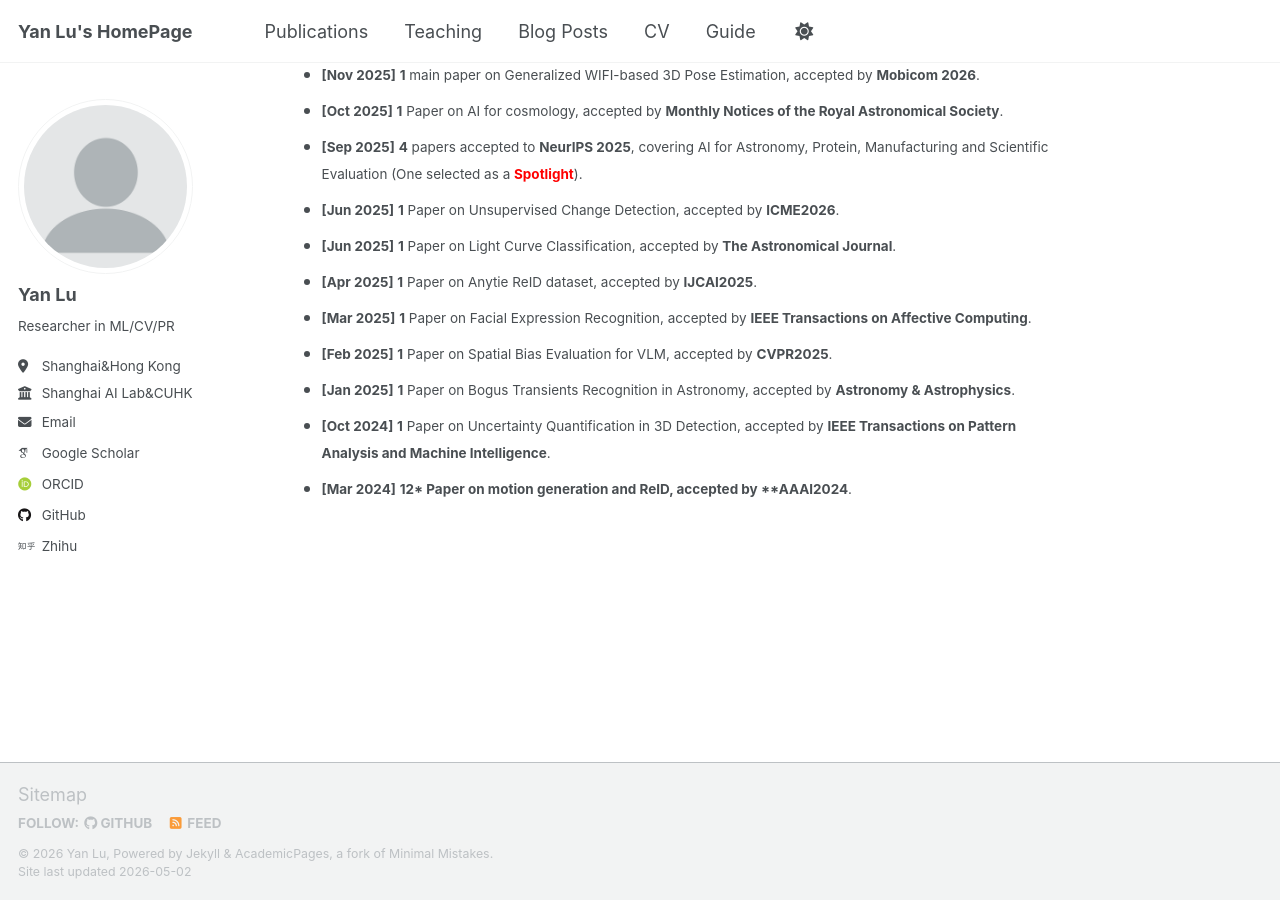
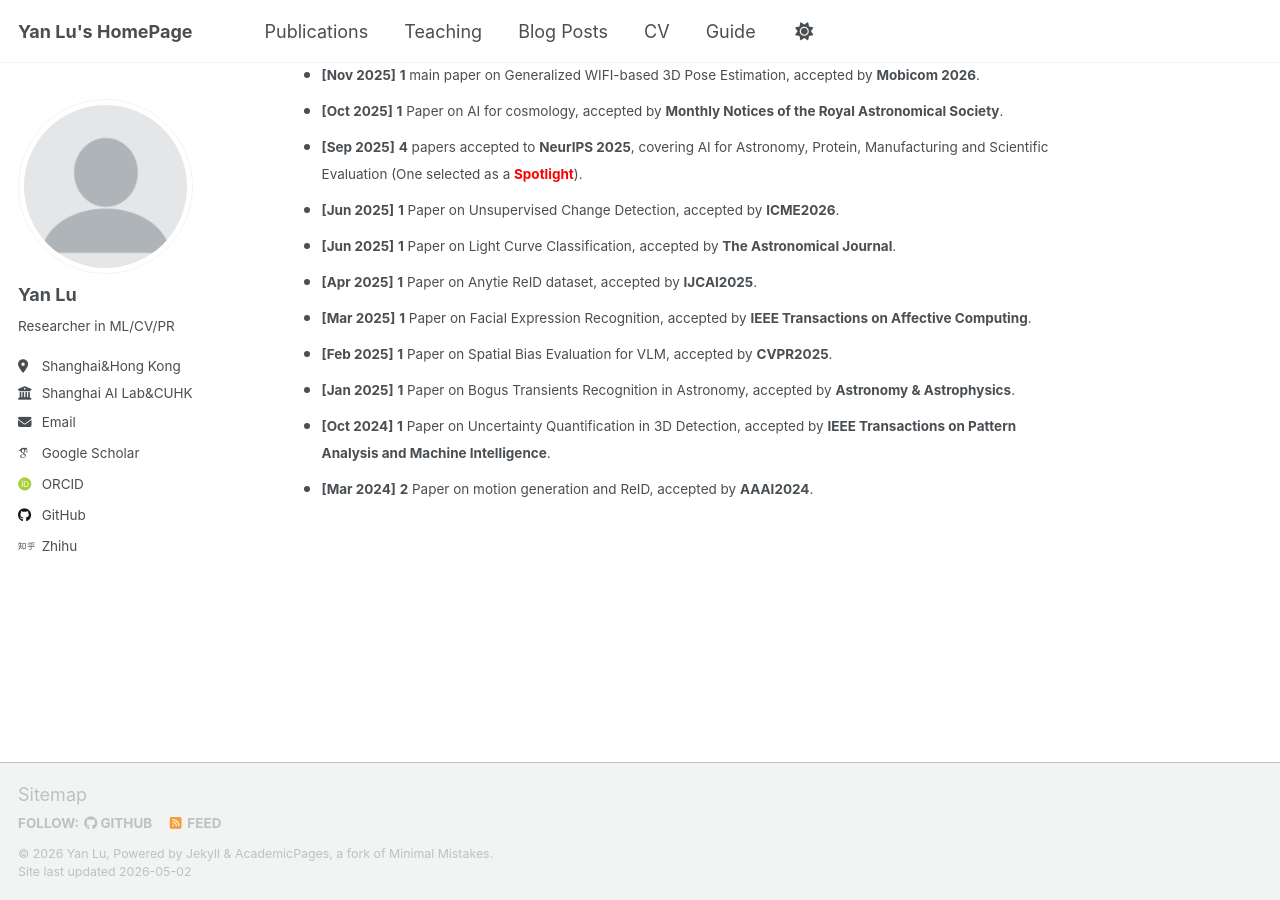
Before and after one commit to SuperMHP/SuperMHP.github.io, a Jekyll site: the page built from _pages/about.md, in a window 1280 px wide and 900 px high, scrolled down 710 px. Built offline with Jekyll 4.4.1, drawn with Linux system fonts in a browser that asks for light colours; some web fonts are replaced; a script that is not in the unit is left out.

Commit message:
number fixed

```diff
--- a/_pages/about.md
+++ b/_pages/about.md
@@ -31,4 +31,4 @@ News
 * <small>**[Feb 2025]** **1** Paper on Spatial Bias Evaluation for VLM, accepted by **CVPR2025**.</small>
 * <small>**[Jan 2025]** **1** Paper on Bogus Transients Recognition in Astronomy, accepted by **Astronomy & Astrophysics**.</small>
 * <small>**[Oct 2024]** **1** Paper on Uncertainty Quantification in 3D Detection, accepted by **IEEE Transactions on Pattern Analysis and Machine Intelligence**.</small>
-* <small>**[Mar 2024]** **12* Paper on motion generation and ReID, accepted by **AAAI2024**.</small>
+* <small>**[Mar 2024]** **2** Paper on motion generation and ReID, accepted by **AAAI2024**.</small>
```
